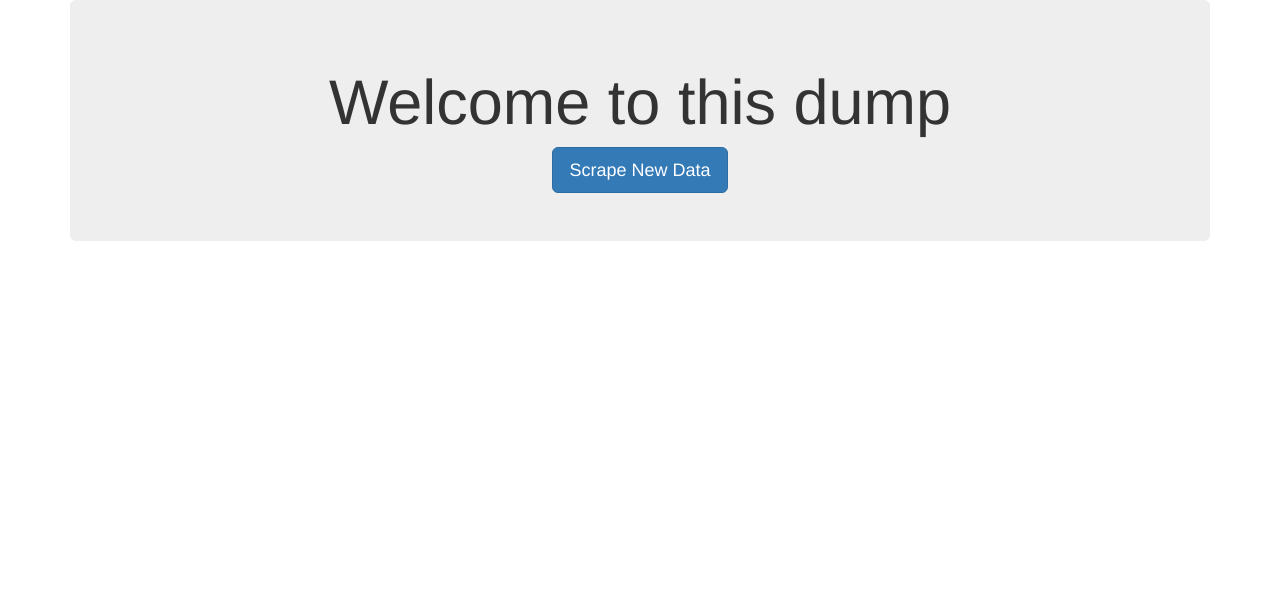
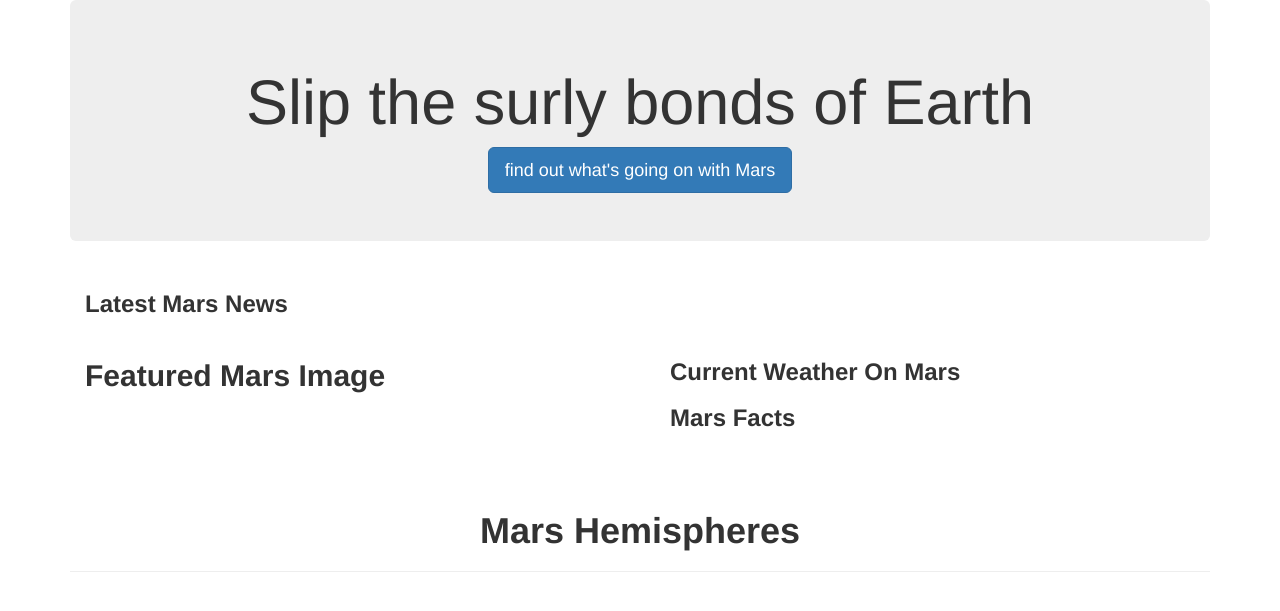
Before and after one commit to kingcrow15/web-scraping-challange, a Flask app: template templates/index.html in a window 1280 px wide. Shown: the top 611 px of the page. Run offline with Flask 2, Linux system fonts and the light colour scheme; the template is opened without the code that fills it, so the values that code supplies are empty; some libraries are stand-ins or nearby versions.

Commit message:
fully fucntional

```diff
--- a/app.py
+++ b/app.py
@@ -1,22 +1,40 @@
+from flask import Flask
+from flask import render_template
+from flask import redirect
+from flask import request
+from flask_pymongo import PyMongo
+import scrapeData
+from pymongo import MongoClient
+import pymongo
 
 
-from flask import Flask, render_template, redirect
 app = Flask(__name__)
-from flask_pymongo import PyMongo
 
-# @app.route('/')
-# def hello_world():
-#     return 'Hello, World!'@app.route('/')
+app.config["MONGO_URI"] = "mongodb://localhost:27017/mars"
+mongo = PyMongo(app)
 
 @app.route("/")
-@app.route("/home")
-def home():
-    return render_template("index.html")
-    # Find one record of data from the mongo database
-    # mars_info = mongo.db.collection.find_one()
-    # print(mars_info)
-    # Return template and data
-    # , mars_info = mars_info, text = text
+def index():
+
+    mars = mongo.db.mars.find_one()
+
+    return render_template("index.html", mars = mars)
+
+
+@app.route("/scrape")
+def scrape():
+
+    mars = mongo.db.mars
+    mars_web = scrapeData.scrape_news()
+    mars_web = scrapeData.scrape_Img()
+    mars_web = scrapeData.scrape_marsFact()
+    mars_web = scrapeData.scrape__hemispheres()
+    mars_web = scrapeData.scrape_Weather()
+
+
+    mars.update({}, mars_web, upsert=True)
+
+    return redirect("/", code=302)
 
 if __name__ == "__main__":
     app.run(debug=True)
--- /dev/null
+++ b/scrapeData.py
@@ -0,0 +1,124 @@
+# import dependencies
+
+from bs4 import BeautifulSoup as bs
+from splinter import Browser
+import pandas as pd
+import requests
+import time
+
+def init_browser():
+    executable_path = {'executable_path': './chromedriver.exe'}
+    return Browser("chrome", **executable_path, headless=False)
+
+mars_dict= {}
+hemisphere_image_urls = []
+
+def scrape_news():
+
+
+    browser = init_browser()
+
+    browser.visit('https://mars.nasa.gov/news/')
+    time.sleep(5)
+
+    mars_news_html = browser.html
+    news_soup = bs(mars_news_html,'html.parser')
+
+
+    news_title = news_soup.find_all('div', attrs={'class':'content_title'})[1].get_text()
+    news_des = news_soup.find('div', attrs={'class':'article_teaser_body'}).get_text()
+
+    mars_dict['latest_news_title'] = news_title
+    mars_dict['latest_news_description'] = news_des
+
+    browser.quit()
+    return mars_dict
+
+def scrape_Img():
+
+    browser = init_browser()
+
+    featured_image_url = "https://www.jpl.nasa.gov/spaceimages/?search=&category=Mars"
+    browser.visit(featured_image_url)
+
+    img_html = browser.html
+    soup = bs(img_html, 'html.parser')
+
+    feature_img = soup.find('article',class_='carousel_item')['style']
+    featured_image_url = 'https://www.jpl.nasa.gov' + feature_img[23:-3]
+
+    mars_dict['featured_image'] = featured_image_url
+
+    browser.quit()
+    return mars_dict
+
+
+def scrape_marsFact():
+    browser = init_browser()
+
+    facts_url = 'http://space-facts.com/mars/'
+    mars_facts = pd.read_html(facts_url)
+    mars_df = mars_facts[0]
+    mars_df.columns = ['Description','Value']
+    mars_df.set_index('Description', inplace=True)
+    data = mars_df.to_html()
+    mars_dict['mars_data'] = data
+    browser.quit()
+    return mars_dict
+
+
+def scrape__hemispheres():
+
+    browser = init_browser()
+
+    hemispheres_url = 'https://astrogeology.usgs.gov/search/results?q=hemisphere+enhanced&k1=target&v1=Mars'
+    browser.visit(hemispheres_url)
+    html_hemispheres = browser.html
+
+    soup = bs(html_hemispheres, 'html.parser')
+    items = soup.find_all('div', class_='item')
+
+    hemispheres = []
+
+    hemispheres_main_url = 'https://astrogeology.usgs.gov'
+
+    for i in items:
+        title = i.find('h3').text
+        partial_img_url = i.find('a', class_='itemLink product-item')['href']
+
+        browser.visit(hemispheres_main_url + partial_img_url)
+        partial_img_html = browser.html
+
+        soup = bs( partial_img_html, 'html.parser')
+        img_url = hemispheres_main_url + soup.find('img', class_='wide-image')['src']
+
+        hemispheres.append({"title" : title, "img_url" : img_url})
+
+    mars_dict['hem_info'] = hemispheres
+    browser.quit()
+    return mars_dict
+
+
+def scrape_Weather():
+
+    browser = init_browser()
+
+    weather_url = 'https://twitter.com/marswxreport?lang=en'
+    browser.visit(weather_url)
+
+    time.sleep(5)
+
+    html_weather = browser.html
+    soup = bs(html_weather, 'html.parser')
+
+    latest_tweets = soup.find_all('span')
+
+    weather =[]
+    for i in latest_tweets:
+        if "InSight sol" in i.text:
+            print(i)
+            weather.append(i.text)
+
+    mars_dict['mars_weather'] = weather[0].replace("\n", " ")
+    browser.quit()
+    return mars_dict
--- a/templates/index.html
+++ b/templates/index.html
@@ -5,21 +5,68 @@
   <meta charset="UTF-8">
   <meta name="viewport" content="width=device-width, initial-scale=1.0">
   <meta http-equiv="X-UA-Compatible" content="ie=edge">
-  <title>Mission to Mars</title>
+  <title>MISSION TO MARS</title>
   <link rel="stylesheet" href="https://maxcdn.bootstrapcdn.com/bootstrap/3.3.7/css/bootstrap.min.css">
+
 </head>
 
-    <body>
-        <div class="container">
-            <div class="jumbotron text-center" >
-                <h1 class="display-4">Welcome to this dump</h1>
-                <a class="btn btn-primary btn-lg" href="/scrape" role="button">Scrape New Data</a>
+<body>
+  <div class="container">
+
+    <div class="jumbotron text-center" >
+      <h1 class="display-4">Slip the surly bonds of Earth</h1>
+      <a class="btn btn-primary btn-lg" href="/scrape" role="button">find out what's going on with Mars</a>
+  </div>
+
+    <div class="container">
+      <div class="row">
+        <div class="col-md-12">
+          <h3 class="heading"><strong>Latest Mars News</strong></h3>
+          <b><u><h2 class="heading">{{mars.latest_news_title}}</h2></u></b>
+          <h3>{{mars.latest_news_description}}</h3>
+        </div>
+      </div>
+    </div>
+    <div class="container">
+      <div class="row">
+        <div class ="col-md-12">
+        </div>
+        <div class="col-md-5">
+          <h2 class="heading"><strong>Featured Mars Image</strong></h2>
+          <img src="{{mars.featured_image}}"  width="550">
+        </div>
+        <div class="col-md-1">
+        </div>
+        <div class="col-md-4">
+            <h3><strong>Current Weather On Mars</strong></h3>
+              <p>{{mars.mars_weather}}</p>
+
+              <h3 class="header" ><strong>Mars Facts</strong></h3>
+                <div>
+                  {{ mars.mars_data|safe}}
+                </div>
+        </div>
+        </div>
+      </div>
+    <h1 style="padding-top: 50px; text-align: center;"><strong>Mars Hemispheres</strong></h1>
+    <div class="card-deck">
+        <hr>
+        <div class="col-md-12">
+            <div class="row">
+                {% for item in mars.hem_info %}
+                <div class="col-md-6">
+                    <div class="card text-white bg-dark" style="margin: 30px;">
+                        <img class="card-img-top" src="{{ item.img_url }}" width="500" />
+                        <div class="card-body">
+                            <p class="card-text">{{ item.title }}</p>
+                        </div>
+                    </div>
+                </div>
+                {% endfor %}
             </div>
+        </div>
+    </div>
+  </div>
+</body>
 
-
-
-
-
-
-    </body>
 </html>
```
Also changed, not shown: Dash1.PNG (added), MarsCapture.PNG (added), 4 other files.
